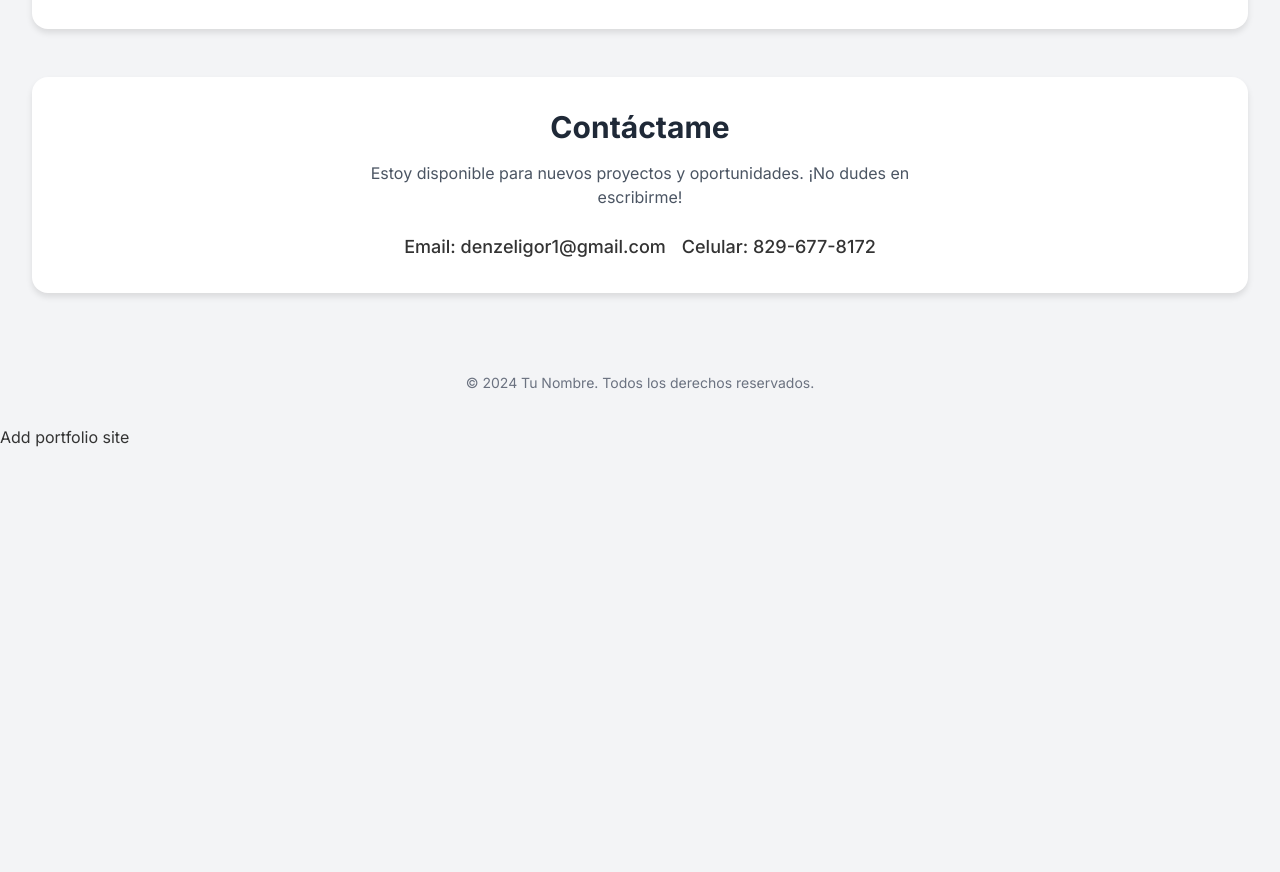
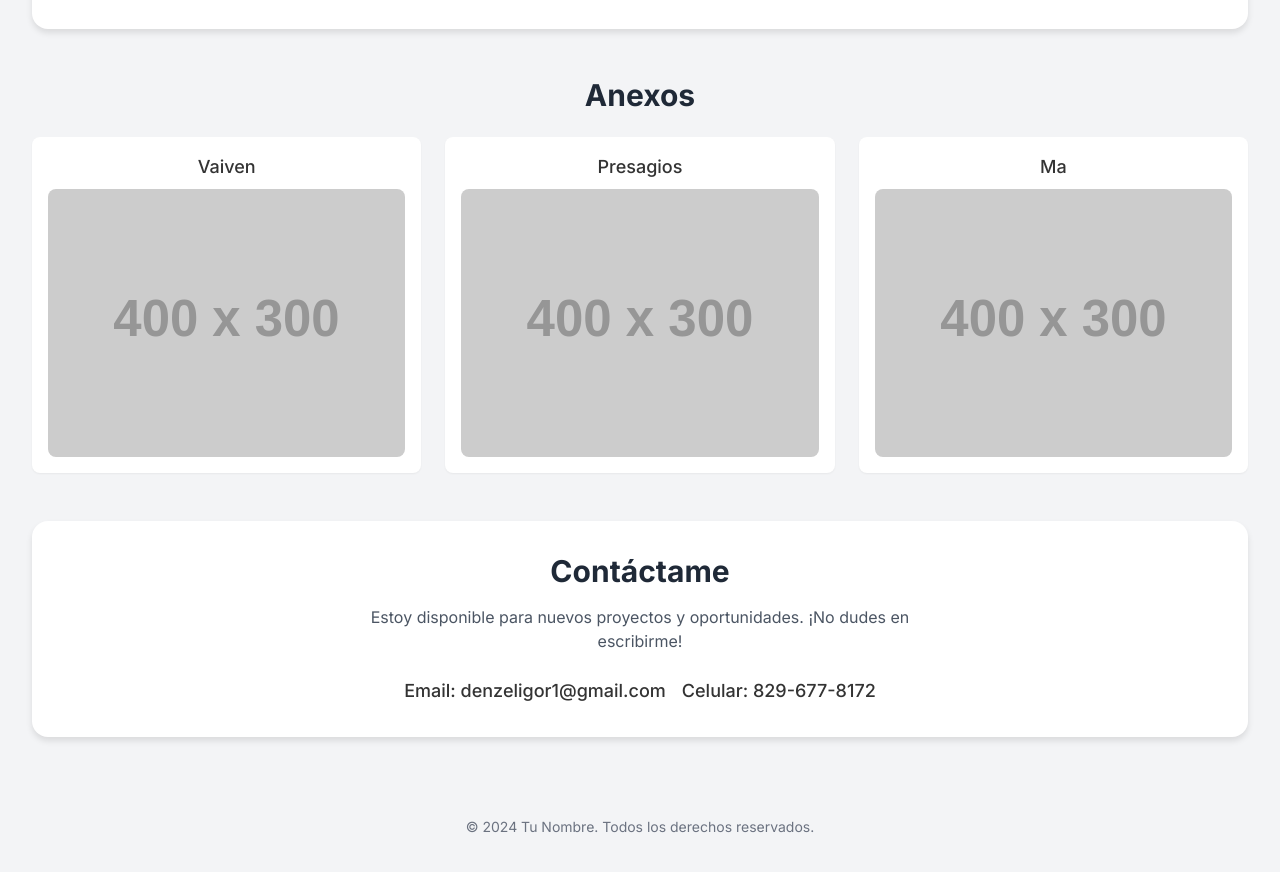
Before and after one commit to Zafrashoots-hub/Denzer-Zafra, a plain HTML site: page 1index.html in a window 1280 px wide. Shown: the part 3442-4314 px from the top of the page. Before the commit the page ends 3891 px from the top, so only its background shows below. Drawn offline with nearby package versions, Linux system fonts and the light colour scheme; placeholder pictures from the web are drawn by us.

Commit message:
Update 1index.html

```diff
--- a/1index.html
+++ b/1index.html
@@ -185,6 +185,25 @@
 
         </section>
 
+        <!-- Sección de Anexos -->
+        <section id="anexos" class="mb-12">
+            <h2 class="text-3xl font-semibold text-gray-800 mb-6 text-center">Anexos</h2>
+            <div class="grid grid-cols-1 md:grid-cols-3 gap-6">
+                <div class="p-4 bg-white rounded-lg shadow-sm text-center">
+                    <h3 class="font-medium text-lg mb-2">Vaiven</h3>
+                    <img src="https://placehold.co/400x300/e0f2fe/0369a1?text=Vaiven" alt="Foto del proyecto Vaiven" class="w-full h-auto rounded-lg object-cover">
+                </div>
+                <div class="p-4 bg-white rounded-lg shadow-sm text-center">
+                    <h3 class="font-medium text-lg mb-2">Presagios</h3>
+                    <img src="https://placehold.co/400x300/e0f2fe/0369a1?text=Presagios" alt="Foto del proyecto Presagios" class="w-full h-auto rounded-lg object-cover">
+                </div>
+                <div class="p-4 bg-white rounded-lg shadow-sm text-center">
+                    <h3 class="font-medium text-lg mb-2">Ma</h3>
+                    <img src="https://placehold.co/400x300/e0f2fe/0369a1?text=Ma" alt="Foto del proyecto Ma" class="w-full h-auto rounded-lg object-cover">
+                </div>
+            </div>
+        </section>
+
         <!-- Sección de Contacto -->
         <section id="contacto" class="card text-center">
             <h2 class="text-3xl font-semibold text-gray-800 mb-4">Contáctame</h2>
```
